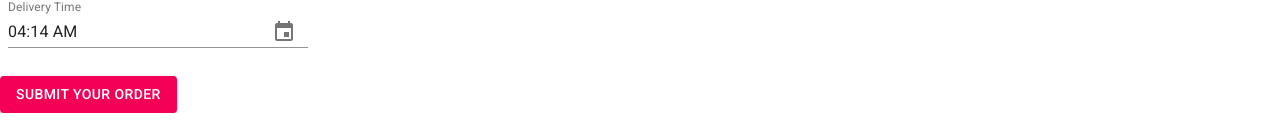
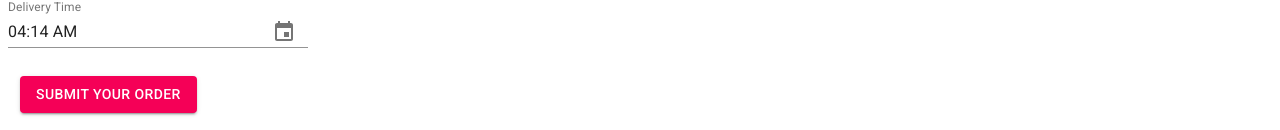
Before and after one commit to banmua/aideliver, a React (Create React App) app: page / in a window 1280 px wide. Shown: the part 1126-1256 px from the top of the page. Built offline with nearby package versions, Linux system fonts and the light colour scheme; no server answers; what aws-amplify would draw is missing.

Commit message:
margin for submit button

```diff
--- a/src/index.js
+++ b/src/index.js
@@ -27,7 +27,7 @@ ReactDOM.render(
       <Cart />
       <div><h2>Your info:</h2></div>
       <Address />
-      <SubmitButton style={{marginTop: '20px'}} />
+      <SubmitButton style={{margin: '20px 20px'}} />
     </ShopContextProvider>
   </React.StrictMode>,
   document.getElementById('root')
```
